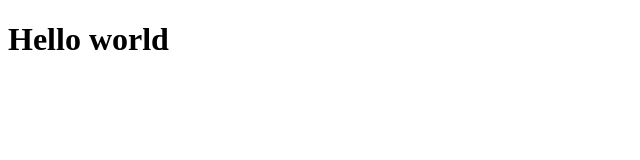
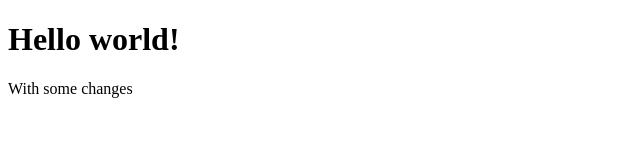
Before and after one commit to vsolasa01/gitExperiment, a plain HTML site: page index.html in a window 1280 px wide. Shown: the whole page, without its empty margins (0-640 px from the left). Drawn offline with Linux system fonts and the light colour scheme.

Commit message:
Some changes added to index.html

```diff
--- a/index.html
+++ b/index.html
@@ -5,6 +5,7 @@
     <title>Title</title>
 </head>
 <body>
-    <h1>Hello world</h1>
+    <h1>Hello world!</h1>
+    <p>With some changes</p>
 </body>
 </html>
```
